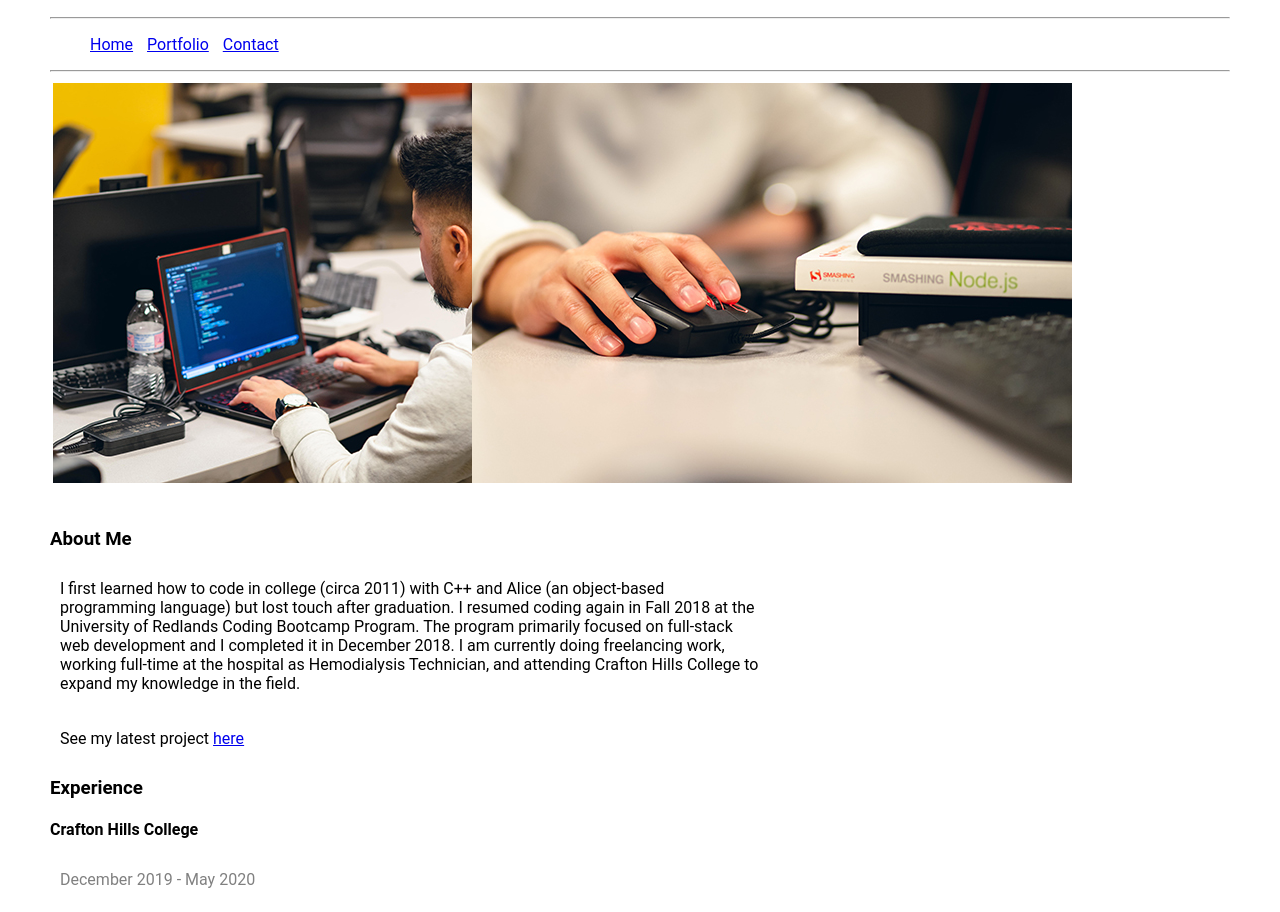
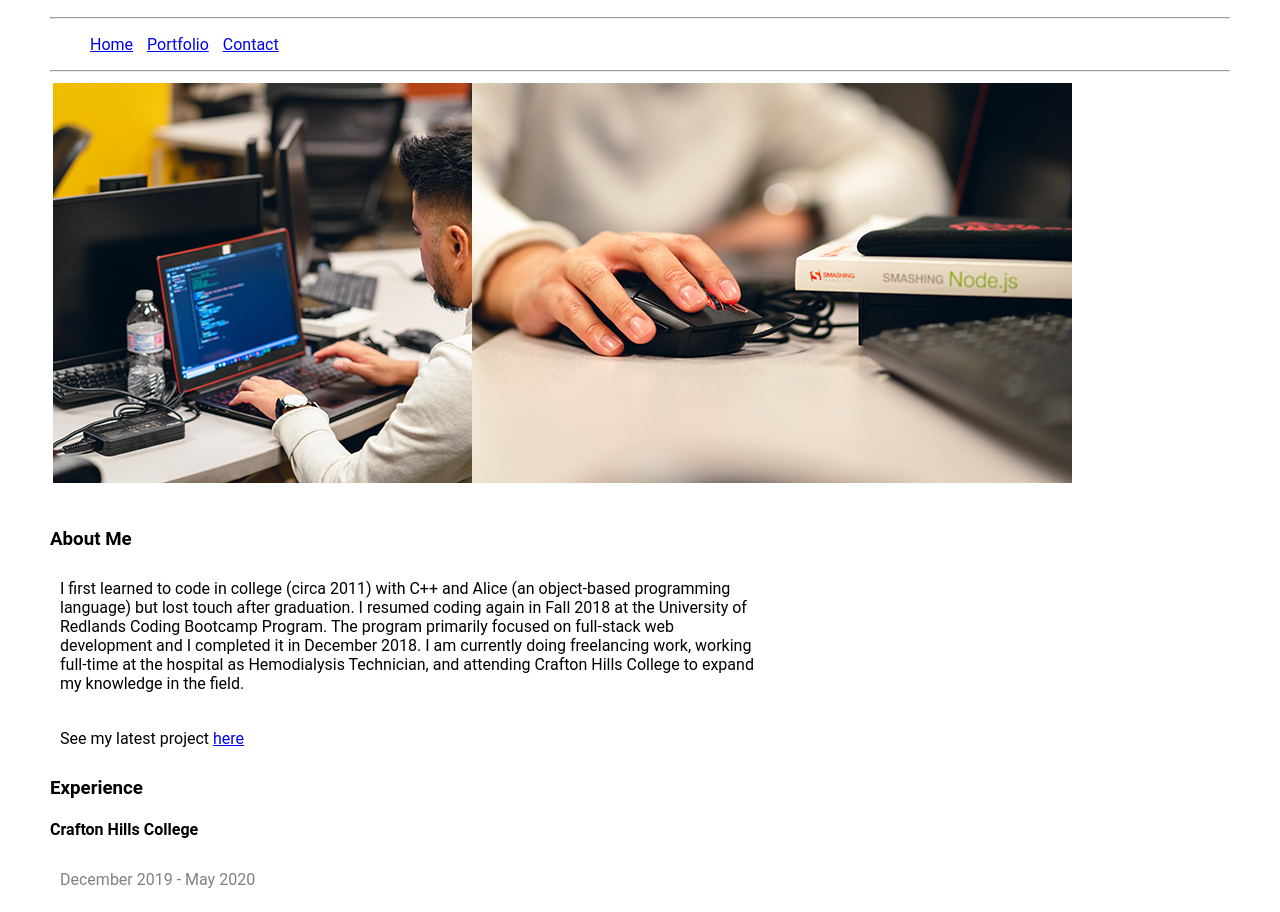
Before and after one commit to gdtzn17/godfreydtuazonHTMLPortf.io, a plain HTML site: page index.html in a window 1280 px wide. Shown: the part 140-1052 px from the top of the page. Drawn offline with Linux system fonts and the light colour scheme.

Commit message:
Add files via upload

```diff
--- a/index.html
+++ b/index.html
@@ -42,7 +42,7 @@
     <br />
         <div>
             <h3>About Me</h3>
-            <p>I first learned how to code in college (circa 2011) with C++ and Alice (an object-based programming language) but lost touch after graduation. I resumed coding again in Fall 2018 at the University of Redlands Coding Bootcamp Program. The program primarily focused on full-stack web development and I completed it in December 2018. I am currently doing freelancing work, working full-time at the hospital as Hemodialysis Technician, and attending Crafton Hills College to expand my knowledge in the field.</p>
+            <p>I first learned to code in college (circa 2011) with C++ and Alice (an object-based programming language) but lost touch after graduation. I resumed coding again in Fall 2018 at the University of Redlands Coding Bootcamp Program. The program primarily focused on full-stack web development and I completed it in December 2018. I am currently doing freelancing work, working full-time at the hospital as Hemodialysis Technician, and attending Crafton Hills College to expand my knowledge in the field.</p>
             <p>See my latest project <a href="https://www.mentonematters.org" target="_blank">here</a></p>
         </div>
         <div>
```
